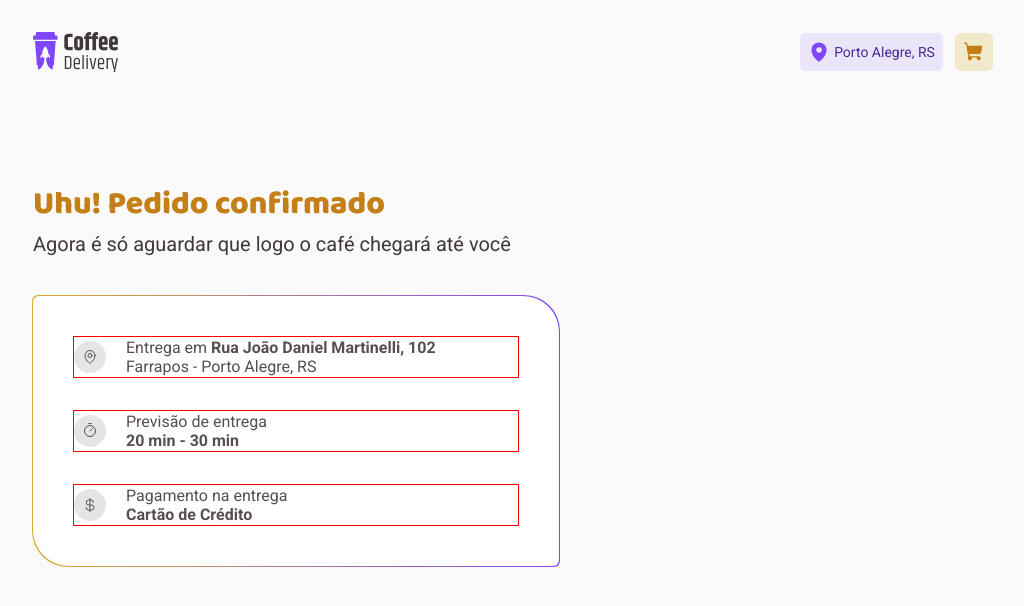
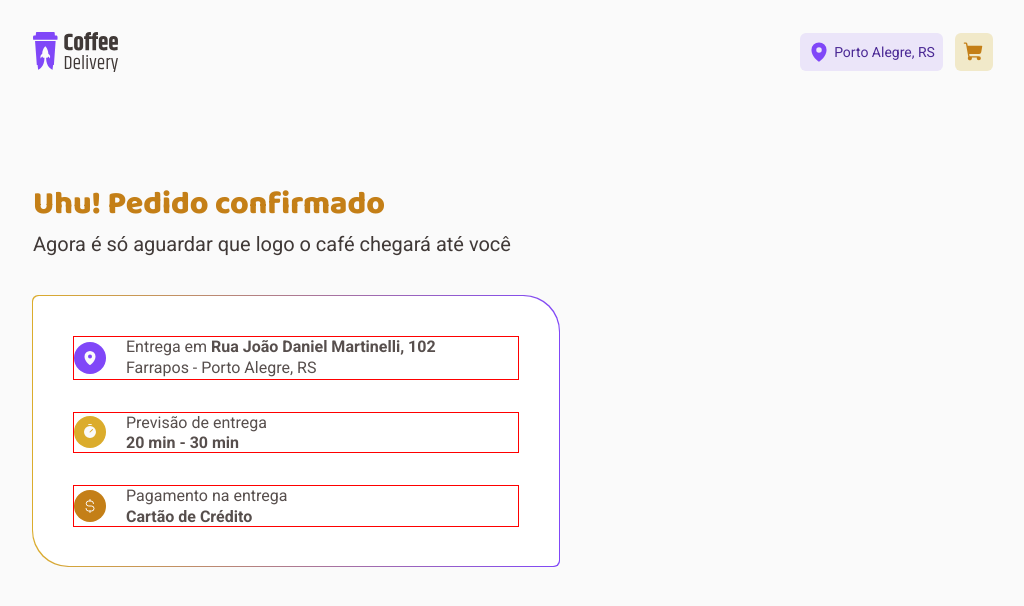
Before and after one commit to leticea/coffee-delivery, a React (Vite) app: page /success in a window 1280 px wide. Shown: the top 606 px of the page, without its empty margins (127-1151 px from the left). Built offline with nearby package versions, Linux system fonts and the light colour scheme.

Commit message:
feat(success): OrderInfoWithIcon icon styles

```diff
--- a/src/pages/Success/index.tsx
+++ b/src/pages/Success/index.tsx
@@ -1,5 +1,5 @@
 import { OrderInfo, OrderInfoWithIcon, Title } from "./styles";
-import { CurrencyDollar, MapPin, Timer } from "phosphor-react";
+import { CurrencyDollarSimple, MapPin, Timer } from "phosphor-react";
 
 export function Success() {
   return (
@@ -12,8 +12,8 @@ export function Success() {
       </Title>
 
       <OrderInfo>
-        <OrderInfoWithIcon>
-          <MapPin size={15} />
+        <OrderInfoWithIcon iconColor="purple">
+          <MapPin size={15} weight="fill" />
           <div>
             <p>
               Entrega em <b>Rua João Daniel Martinelli, 102</b>
@@ -22,16 +22,16 @@ export function Success() {
           </div>
         </OrderInfoWithIcon>
 
-        <OrderInfoWithIcon>
-          <Timer size={15} />
+        <OrderInfoWithIcon iconColor="yellow">
+          <Timer size={15} weight="fill" />
           <div>
             <p>Previsão de entrega</p>
             <b>20 min - 30 min</b>
           </div>
         </OrderInfoWithIcon>
 
-        <OrderInfoWithIcon>
-          <CurrencyDollar size={15} />
+        <OrderInfoWithIcon iconColor="yellowDark">
+          <CurrencyDollarSimple size={15} />
           <div>
             <p>Pagamento na entrega</p>
             <b>Cartão de Crédito</b>
--- a/src/pages/Success/styles.ts
+++ b/src/pages/Success/styles.ts
@@ -57,7 +57,17 @@ export const OrderInfo = styled.ul`
   }
 `;
 
-export const OrderInfoWithIcon = styled.li`
+const ICON_COLORS = {
+  yellowDark: "yellow-600",
+  yellow: "yellow-400",
+  purple: "purple-600",
+} as const;
+
+interface OrderInfoWithIconProps {
+  iconColor: keyof typeof ICON_COLORS;
+}
+
+export const OrderInfoWithIcon = styled.li<OrderInfoWithIconProps>`
   border: 1px solid red;
 
   height: 5.2rem;
@@ -67,6 +77,7 @@ export const OrderInfoWithIcon = styled.li`
 
   p {
     font-size: 1.6rem;
+    line-height: 130%;
   }
 
   b {
@@ -82,7 +93,8 @@ export const OrderInfoWithIcon = styled.li`
     padding: 0.8rem;
     border-radius: 9999px;
 
-    background: ${(props) => props.theme["gray-400"]};
+    background: ${(props) => props.theme[ICON_COLORS[props.iconColor]]};
+    color: ${(props) => props.theme["gray-100"]};
 
     width: 3.2rem;
     height: 3.2rem;
```
